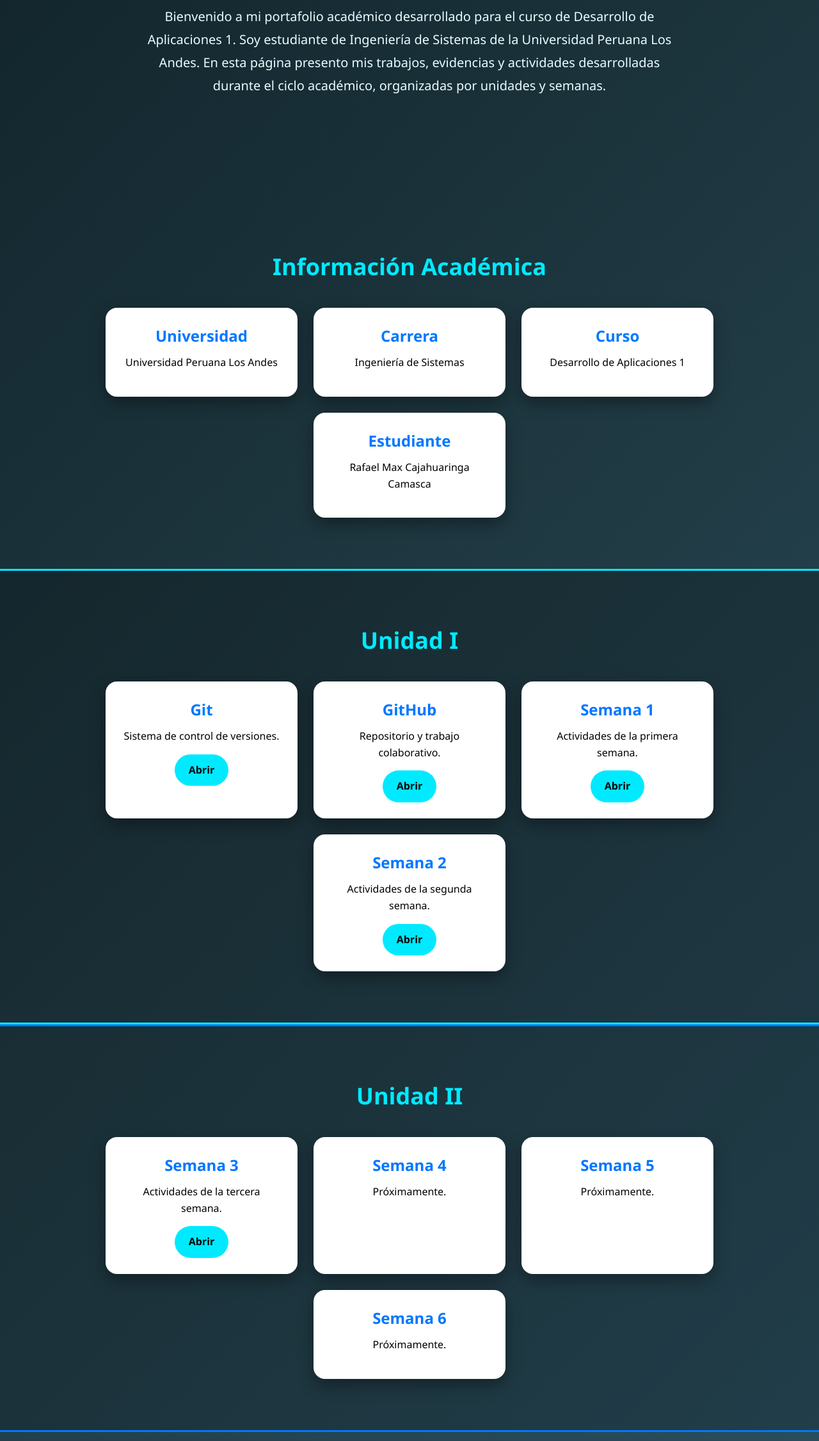
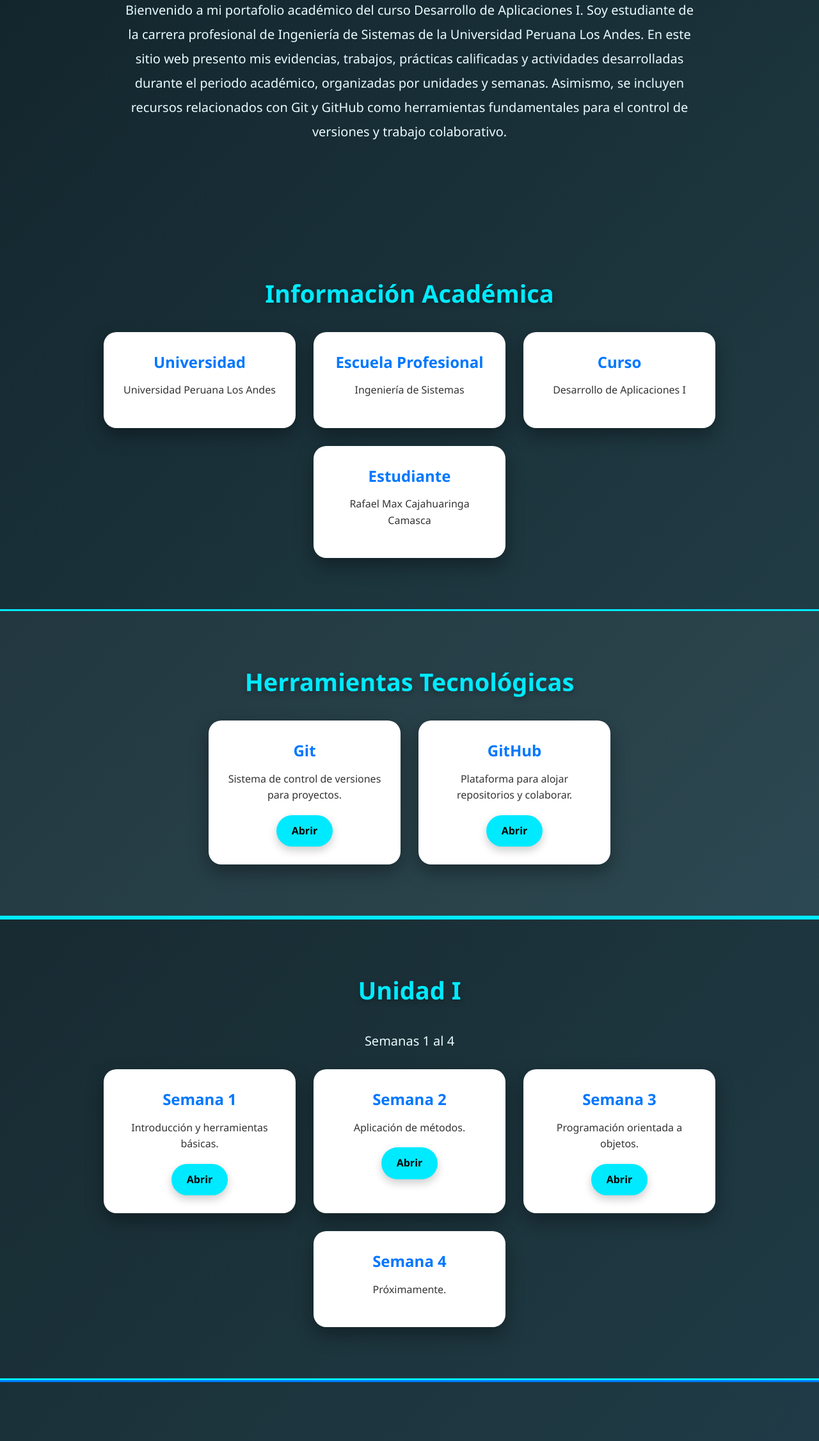
Before and after one commit to rafa8deabril-debug/UPLA-TALLER-DE-APLICACIONES-1, a plain HTML site: page index.html in a window 1280 px wide. Shown: the part 548-2800 px from the top of the page at 64% size. Drawn offline with Linux system fonts and the light colour scheme.

Commit message:
Rafael po

```diff
--- a/index.html
+++ b/index.html
@@ -35,6 +35,7 @@ Rafael Max Cajahuaringa Camasca
 
 <li><a href="#inicio">Inicio</a></li>
 <li><a href="#informacion">Información</a></li>
+<li><a href="#herramientas">Herramientas</a></li>
 <li><a href="#unidad1">Unidad I</a></li>
 <li><a href="#unidad2">Unidad II</a></li>
 <li><a href="#contacto">Contacto</a></li>
@@ -47,7 +48,7 @@ Rafael Max Cajahuaringa Camasca
 
 <section id="inicio" class="hero">
 
-<img src="Rafa.jpeg" alt="Foto de Rafael" class="foto-perfil">
+<img src="Rafael.jpeg" alt="Foto de Rafael" class="foto-perfil">
 
 <h1>
 Portafolio Académico
@@ -55,15 +56,21 @@ Portafolio Académico
 
 <p class="descripcion">
 
-Bienvenido a mi portafolio académico desarrollado
-para el curso de Desarrollo de Aplicaciones 1.
+Bienvenido a mi portafolio académico del curso
+Desarrollo de Aplicaciones I.
 
-Soy estudiante de Ingeniería de Sistemas de la
-Universidad Peruana Los Andes.
+Soy estudiante de la carrera profesional de
+Ingeniería de Sistemas de la Universidad Peruana
+Los Andes.
 
-En esta página presento mis trabajos, evidencias
-y actividades desarrolladas durante el ciclo académico,
+En este sitio web presento mis evidencias,
+trabajos, prácticas calificadas y actividades
+desarrolladas durante el periodo académico,
 organizadas por unidades y semanas.
+
+Asimismo, se incluyen recursos relacionados con
+Git y GitHub como herramientas fundamentales
+para el control de versiones y trabajo colaborativo.
 
 </p>
 
@@ -83,13 +90,13 @@ organizadas por unidades y semanas.
 </div>
 
 <div class="card">
-<h3>Carrera</h3>
+<h3>Escuela Profesional</h3>
 <p>Ingeniería de Sistemas</p>
 </div>
 
 <div class="card">
 <h3>Curso</h3>
-<p>Desarrollo de Aplicaciones 1</p>
+<p>Desarrollo de Aplicaciones I</p>
 </div>
 
 <div class="card">
@@ -101,11 +108,11 @@ organizadas por unidades y semanas.
 
 </section>
 
-<!-- UNIDAD I -->
+<!-- HERRAMIENTAS -->
 
-<section id="unidad1">
+<section id="herramientas">
 
-<h2>Unidad I</h2>
+<h2>Herramientas Tecnológicas</h2>
 
 <div class="cards">
 
@@ -114,7 +121,7 @@ organizadas por unidades y semanas.
 <h3>Git</h3>
 
 <p>
-Sistema de control de versiones.
+Sistema de control de versiones para proyectos.
 </p>
 
 <a href="Git/index.html" class="btn-doc">
@@ -128,38 +135,10 @@ Abrir
 <h3>GitHub</h3>
 
 <p>
-Repositorio y trabajo colaborativo.
+Plataforma para alojar repositorios y colaborar.
 </p>
 
 <a href="Github/index.html" class="btn-doc">
-Abrir
-</a>
-
-</div>
-
-<div class="card">
-
-<h3>Semana 1</h3>
-
-<p>
-Actividades de la primera semana.
-</p>
-
-<a href="Semana 1/index.html" class="btn-doc">
-Abrir
-</a>
-
-</div>
-
-<div class="card">
-
-<h3>Semana 2</h3>
-
-<p>
-Actividades de la segunda semana.
-</p>
-
-<a href="Semana 2/index.html" class="btn-doc">
 Abrir
 </a>
 
@@ -169,56 +148,75 @@ Abrir
 
 </section>
 
-<!-- UNIDAD II -->
+<!-- UNIDAD 1 -->
+
+<section id="unidad1">
+
+<h2>Unidad I</h2>
+
+<p class="descripcion">
+Semanas 1 al 4
+</p>
+
+<div class="cards">
+
+<div class="card">
+<h3>Semana 1</h3>
+<p>Introducción y herramientas básicas.</p>
+<a href="Semana 1/index.html" class="btn-doc">Abrir</a>
+</div>
+
+<div class="card">
+<h3>Semana 2</h3>
+<p>Aplicación de métodos.</p>
+<a href="Semana 2/index.html" class="btn-doc">Abrir</a>
+</div>
+
+<div class="card">
+<h3>Semana 3</h3>
+<p>Programación orientada a objetos.</p>
+<a href="Semana 3/index.html" class="btn-doc">Abrir</a>
+</div>
+
+<div class="card">
+<h3>Semana 4</h3>
+<p>Próximamente.</p>
+</div>
+
+</div>
+
+</section>
+
+<!-- UNIDAD 2 -->
 
 <section id="unidad2">
 
 <h2>Unidad II</h2>
 
+<p class="descripcion">
+Semanas 5 al 8
+</p>
+
 <div class="cards">
 
 <div class="card">
-
-<h3>Semana 3</h3>
-
-<p>
-Actividades de la tercera semana.
-</p>
-
-<a href="Semana 3/index.html" class="btn-doc">
-Abrir
-</a>
-
+<h3>Semana 5</h3>
+<p>Próximamente.</p>
 </div>
 
 <div class="card">
-
-<h3>Semana 4</h3>
-
-<p>
-Próximamente.
-</p>
-
+<h3>Semana 6</h3>
+<p>Próximamente.</p>
 </div>
 
 <div class="card">
-
-<h3>Semana 5</h3>
-
-<p>
-Próximamente.
-</p>
-
+<h3>Semana 7</h3>
+<p>Próximamente.</p>
 </div>
 
 <div class="card">
-
-<h3>Semana 6</h3>
-
-<p>
-Próximamente.
-</p>
-
+<h3>Semana 8</h3>
+<p>Próximamente.</p>
 </div>
 
 </div>
@@ -236,9 +234,7 @@ Próximamente.
 <div class="card">
 
 <p>Huancayo - Perú</p>
-
 <p>Rafael Max Cajahuaringa Camasca</p>
-
 <p>Ingeniería de Sistemas</p>
 
 </div>
--- a/styles.css
+++ b/styles.css
@@ -1,14 +1,18 @@
-/* RESET */
+/* =========================
+   RESET GENERAL
+========================= */
 
 *{
 margin:0;
 padding:0;
 box-sizing:border-box;
-font-family:'Segoe UI',sans-serif;
 scroll-behavior:smooth;
+font-family:'Segoe UI',Tahoma,Geneva,Verdana,sans-serif;
 }
 
-/* BODY */
+/* =========================
+   BODY
+========================= */
 
 body{
 background:linear-gradient(135deg,#0f2027,#203a43,#2c5364);
@@ -16,18 +20,21 @@ color:white;
 line-height:1.6;
 }
 
-/* NAVBAR */
+/* =========================
+   NAVBAR
+========================= */
 
 nav{
 display:flex;
 justify-content:space-between;
 align-items:center;
 padding:18px 40px;
-background:rgba(0,0,0,0.70);
+background:rgba(0,0,0,0.75);
+backdrop-filter:blur(10px);
 position:sticky;
 top:0;
 z-index:1000;
-backdrop-filter:blur(8px);
+box-shadow:0 4px 12px rgba(0,0,0,0.30);
 }
 
 .logo{
@@ -46,19 +53,20 @@ object-fit:contain;
 background:white;
 padding:5px;
 border-radius:12px;
-box-shadow:0 5px 15px rgba(0,0,0,0.4);
+box-shadow:0 6px 15px rgba(0,0,0,0.30);
 }
 
 nav ul{
 display:flex;
 list-style:none;
-gap:20px;
+gap:22px;
+flex-wrap:wrap;
 }
 
 nav ul li a{
 text-decoration:none;
 color:white;
-font-weight:500;
+font-weight:600;
 transition:0.3s;
 }
 
@@ -66,10 +74,12 @@ nav ul li a:hover{
 color:#00eaff;
 }
 
-/* HERO */
+/* =========================
+   HERO
+========================= */
 
 .hero{
-min-height:95vh;
+min-height:100vh;
 display:flex;
 flex-direction:column;
 justify-content:center;
@@ -79,29 +89,33 @@ padding:40px;
 }
 
 .foto-perfil{
-width:190px;
-height:190px;
+width:200px;
+height:200px;
 border-radius:50%;
 object-fit:cover;
-border:5px solid #00eaff;
-margin-bottom:20px;
-box-shadow:0 10px 30px rgba(0,0,0,0.6);
+border:6px solid #00eaff;
+box-shadow:0 10px 30px rgba(0,0,0,0.45);
+margin-bottom:25px;
 }
 
 .hero h1{
-font-size:48px;
+font-size:52px;
 color:#00eaff;
 margin-bottom:18px;
+text-shadow:0 3px 10px rgba(0,0,0,0.35);
 }
 
 .descripcion{
-max-width:850px;
+max-width:900px;
 font-size:20px;
-line-height:1.8;
+line-height:1.9;
 color:#eafcff;
+margin:auto;
 }
 
-/* SECCIONES */
+/* =========================
+   SECCIONES
+========================= */
 
 section{
 padding:80px 40px;
@@ -109,90 +123,112 @@ text-align:center;
 }
 
 h2{
-font-size:36px;
+font-size:38px;
 color:#00eaff;
-margin-bottom:35px;
+margin-bottom:30px;
+text-shadow:0 3px 10px rgba(0,0,0,0.30);
 }
 
-/* UNIDADES */
+/* =========================
+   BLOQUES ESPECIALES
+========================= */
+
+#herramientas{
+background:rgba(255,255,255,0.04);
+border-top:3px solid #00eaff;
+border-bottom:3px solid #00eaff;
+}
 
 #unidad1{
-background:rgba(0,0,0,0.20);
+background:rgba(0,0,0,0.18);
 border-top:3px solid #00eaff;
 border-bottom:3px solid #00eaff;
 }
 
 #unidad2{
-background:rgba(0,0,0,0.20);
+background:rgba(0,0,0,0.18);
 border-top:3px solid #0077ff;
 border-bottom:3px solid #0077ff;
 }
 
-/* CARDS */
+/* =========================
+   CARDS
+========================= */
 
 .cards{
 display:flex;
 justify-content:center;
 flex-wrap:wrap;
-gap:25px;
+gap:28px;
+margin-top:25px;
 }
 
 .card{
 background:white;
-color:black;
+color:#111;
 width:300px;
-padding:25px;
-border-radius:18px;
-box-shadow:0 10px 25px rgba(0,0,0,0.35);
-transition:0.3s;
+padding:28px;
+border-radius:20px;
+box-shadow:0 12px 28px rgba(0,0,0,0.35);
+transition:0.35s;
 text-align:center;
 }
 
 .card:hover{
 transform:translateY(-10px);
-box-shadow:0 18px 30px rgba(0,0,0,0.45);
+box-shadow:0 18px 35px rgba(0,0,0,0.45);
 }
 
 .card h3{
+font-size:24px;
 color:#0077ff;
-margin-bottom:10px;
-font-size:24px;
+margin-bottom:12px;
 }
 
 .card p{
-margin-bottom:15px;
 font-size:16px;
+margin-bottom:18px;
+color:#333;
 }
 
-/* BOTONES */
+/* =========================
+   BOTONES
+========================= */
 
 .btn-doc{
 display:inline-block;
-padding:12px 22px;
+padding:12px 24px;
 background:#00eaff;
-color:black;
+color:#000;
 text-decoration:none;
 font-weight:bold;
 border-radius:30px;
 transition:0.3s;
+box-shadow:0 6px 14px rgba(0,0,0,0.20);
 }
 
 .btn-doc:hover{
 background:#0077ff;
 color:white;
+transform:scale(1.05);
 }
 
-/* FOOTER */
+/* =========================
+   FOOTER
+========================= */
 
 footer{
-background:black;
+background:#000;
 padding:25px;
 text-align:center;
 font-size:15px;
 margin-top:40px;
+color:#ddd;
 }
 
-/* RESPONSIVE */
+/* =========================
+   RESPONSIVE TABLET
+========================= */
 
 @media(max-width:900px){
 
@@ -203,12 +239,11 @@ padding:20px;
 }
 
 nav ul{
-flex-wrap:wrap;
 justify-content:center;
 }
 
 .hero h1{
-font-size:36px;
+font-size:38px;
 }
 
 .descripcion{
@@ -216,6 +251,10 @@ font-size:18px;
 }
 
 }
+
+/* =========================
+   RESPONSIVE CELULAR
+========================= */
 
 @media(max-width:600px){
 
@@ -232,6 +271,12 @@ height:55px;
 
 .hero{
 padding:25px;
+min-height:auto;
+}
+
+.foto-perfil{
+width:160px;
+height:160px;
 }
 
 .hero h1{
@@ -240,15 +285,21 @@ font-size:28px;
 
 .descripcion{
 font-size:16px;
+line-height:1.7;
 }
 
-.card{
-width:100%;
-max-width:320px;
+section{
+padding:60px 20px;
 }
 
 h2{
 font-size:28px;
 }
 
+.card{
+width:100%;
+max-width:320px;
+padding:22px;
 }
+
+}
```
Also changed, not shown: Rafa.jpeg (deleted), Rafael.jpeg (renamed from Rafa - copia.jpeg).
